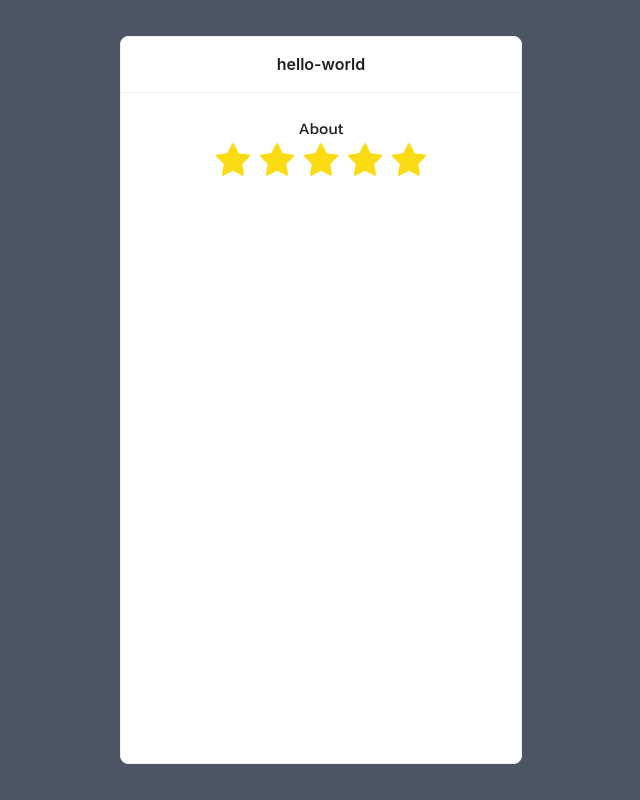
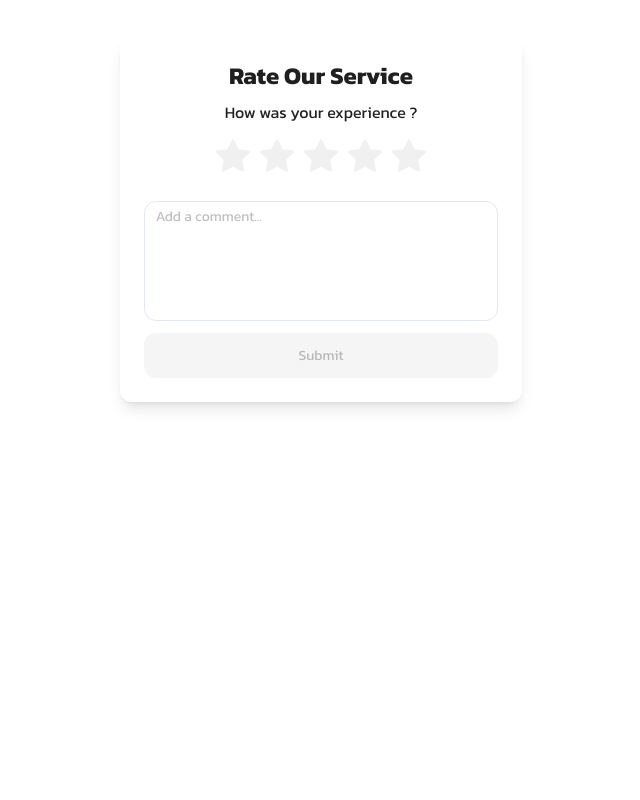
Before and after one commit to milo1150/shiftwave-astro, an Astro site: page /en/reviews in a window 1280 px wide. Shown: the whole page, without its empty margins (319-959 px from the left). Built offline with nearby package versions, Linux system fonts and the light colour scheme; Astro itself is replaced by a stand-in of ours.

Commit message:
rate component

```diff
--- a/src/components/Reviews.tsx
+++ b/src/components/Reviews.tsx
@@ -1,10 +1,8 @@
 import type { AvailableLanguage } from '@src/i18n/i18n'
 import { useTranslations } from '@src/i18n/utils'
-import { Button, Card, Rate } from 'antd'
-import { z } from 'astro/zod'
+import { Button, Card, ConfigProvider, Rate } from 'antd'
+import TextArea from 'antd/es/input/TextArea'
 import { useState } from 'react'
-
-const desc = ['terrible', 'bad', 'normal', 'good', 'wonderful']
 
 interface Props {
   lang: AvailableLanguage
@@ -12,27 +10,58 @@ interface Props {
 
 export default function Reviews({ lang }: Props) {
   const t = useTranslations(lang)
-  const [value, setValue] = useState<number>(5)
+  const [value, setValue] = useState<number>(0)
 
   return (
-    <div className="flex text-center justify-center p-9 h-svh">
-      <Card title="hello-world" className="w-1/3">
-        <p>{t('nav.about')}</p>
+    <div className="flex text-center justify-center p-9 ">
+      <Card className="w-1/3 shadow-lg rounded-xl border-none">
+        <p className="text-2xl font-bold">{t('rating.title')}</p>
+
+        <p className="text-md pt-2">{t('rating.subtitle')}</p>
+
+        <div className="pb-6 pt-3">
+          <Rate onChange={setValue} value={value} className="text-4xl" />
+        </div>
+
         <div>
-          <Rate
-            tooltips={desc}
-            onChange={setValue}
-            value={value}
-            className="text-4xl"
-          />
+          <ConfigProvider
+            theme={{
+              token: {
+                fontFamily: 'kanit',
+              },
+            }}
+          >
+            <TextArea
+              rows={1}
+              maxLength={250}
+              placeholder={t('rating.placeholder')}
+              style={{ height: 120, resize: 'none' }}
+              className="rounded-xl border-slate-200"
+            />
+          </ConfigProvider>
+        </div>
+
+        <div className="pt-3">
+          <ConfigProvider
+            theme={{
+              token: {
+                colorPrimary: '#38bdf8',
+                colorBorder: 'none',
+                fontFamily: 'kanit',
+              },
+            }}
+          >
+            <Button
+              style={{ height: 45 }}
+              className="w-full rounded-xl"
+              type="primary"
+              disabled={value === 0}
+            >
+              {t('rating.submit')}
+            </Button>
+          </ConfigProvider>
         </div>
       </Card>
-
-      {/* <Button type="primary">Primary Button</Button>
-      <Button>Default Button</Button>
-      <Button type="dashed">Dashed Button</Button>
-      <Button type="text">Text Button</Button>
-      <Button type="link">Link Button</Button> */}
     </div>
   )
 }
--- a/src/i18n/i18n.ts
+++ b/src/i18n/i18n.ts
@@ -8,11 +8,15 @@ export const defaultLang: AvailableLanguage = 'en'
 
 export const langJson = {
   en: {
-    'nav.home': 'Home',
-    'nav.about': 'About',
+    'rating.title': 'Rate Our Service',
+    'rating.subtitle': 'How was your experience ?',
+    'rating.placeholder': 'Add a comment...',
+    'rating.submit': 'Submit',
   },
   th: {
-    'nav.home': 'บ้าน',
-    'nav.about': 'เกี่ยวข้อง',
+    'rating.title': 'ช่วยให้คะแนนบริการของเรา',
+    'rating.subtitle': 'คุณรู้สึกอย่างไรกับประสบการณ์ที่ได้รับ ?',
+    'rating.placeholder': 'ความคิดเห็นเพิ่มเติม...',
+    'rating.submit': 'บันทึก',
   },
 } as const
--- a/src/layouts/BlackLayout.astro
+++ b/src/layouts/NoLayout.astro
@@ -6,7 +6,7 @@
       rel="stylesheet"
     />
   </head>
-  <body class="bg-gray-600 h-svh">
+  <body class="h-svh">
     <slot />
   </body>
 </html>
--- a/src/pages/[lang]/reviews/index.astro
+++ b/src/pages/[lang]/reviews/index.astro
@@ -1,7 +1,7 @@
 ---
 import Reviews from '@src/components/Reviews'
 import type { AvailableLanguage } from '@src/i18n/i18n'
-import BlackLayout from '@src/layouts/BlackLayout.astro'
+import NoLayout from '@src/layouts/NoLayout.astro'
 
 export function getStaticPaths() {
   return [{ params: { lang: 'en' } }, { params: { lang: 'th' } }]
@@ -10,6 +10,6 @@ export function getStaticPaths() {
 const { lang } = Astro.params
 ---
 
-<BlackLayout>
+<NoLayout>
   <Reviews client:only lang={lang as AvailableLanguage} />
-</BlackLayout>
+</NoLayout>
```
Also changed, not shown: src/style/global.css (deleted, +0 -123 lines).
